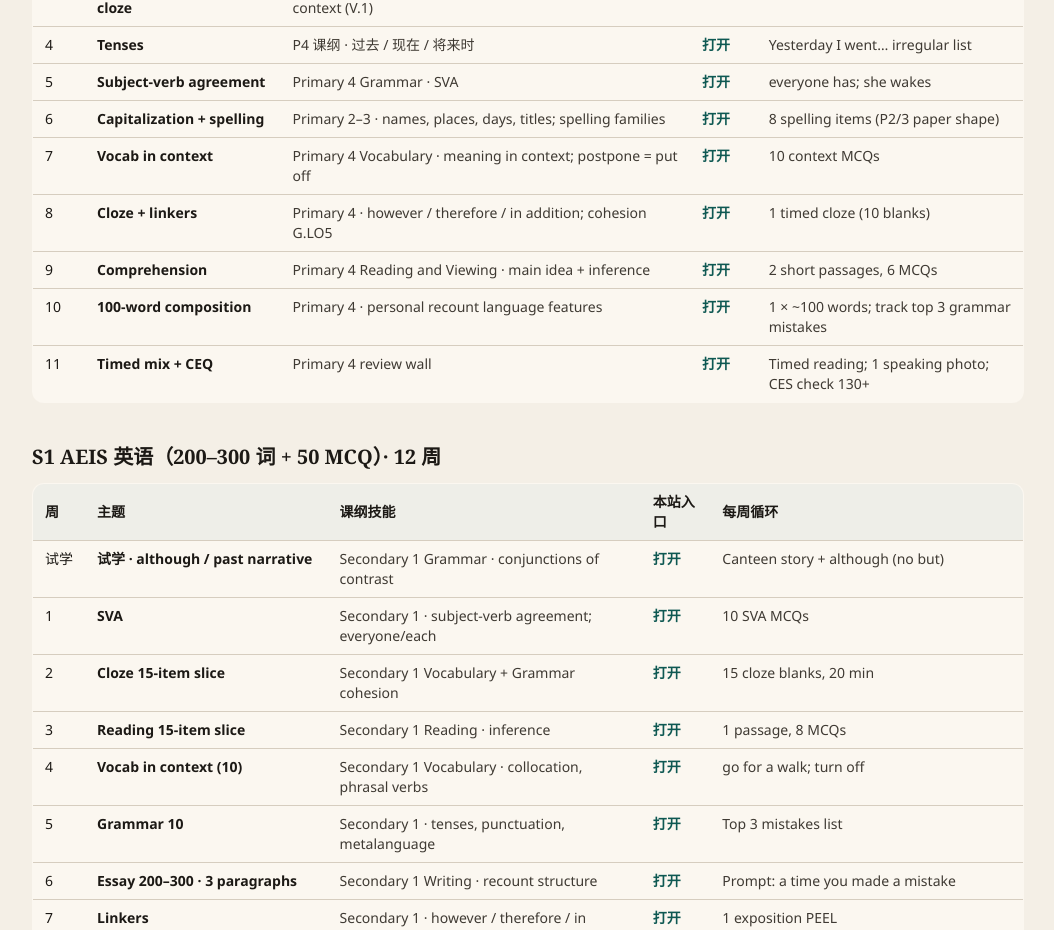
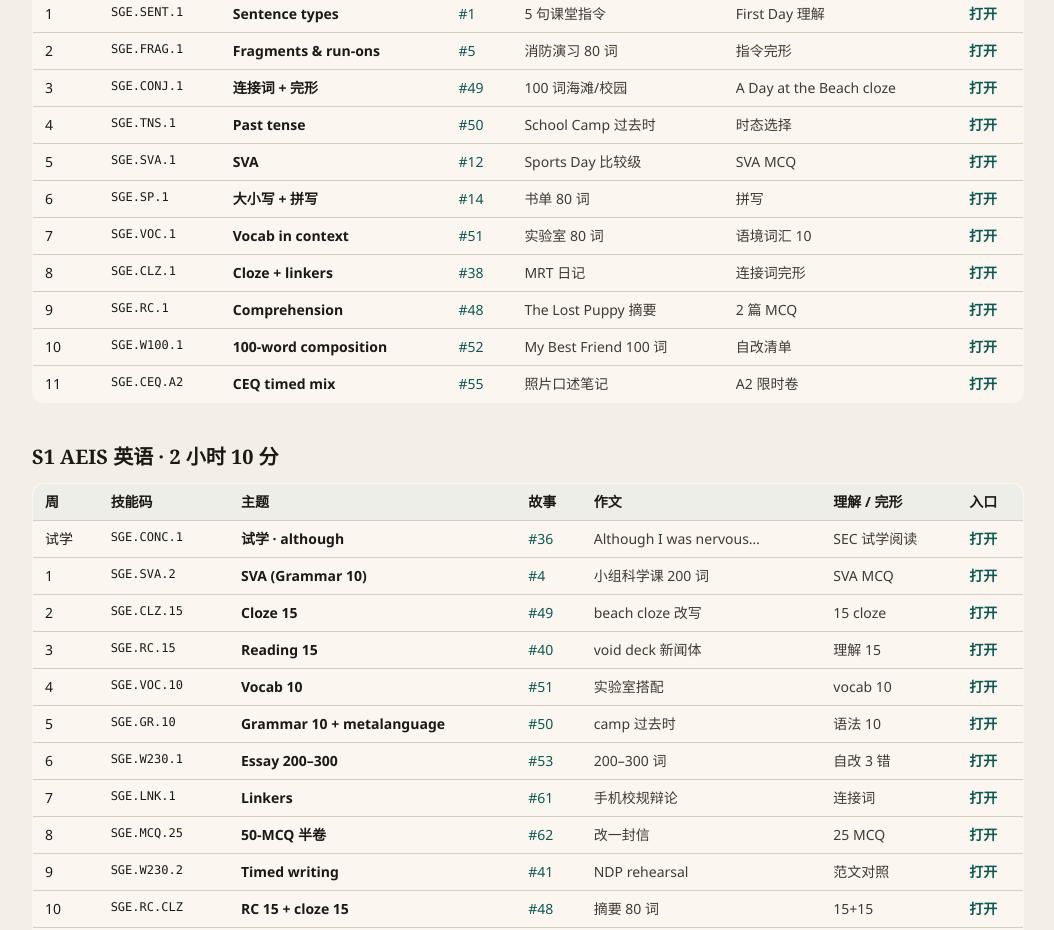
Before and after one commit to ttee/sg-school-entry, a Next.js app: page /curriculum/ixl in a window 1280 px wide. Shown: the part 1288-2218 px from the top of the page, without its empty margins (112-1166 px from the left). Built offline with nearby package versions, Linux system fonts and the light colour scheme.

Commit message:
Map P4 and S1 twelve-week plans to on-site skill codes and story lessons.
Each week is one composition, one cloze or comprehension, and one grammar-vocab drill on sgschools.bid. Codes are SGE.* lesson IDs, not an off-site app.

```diff
--- a/app/curriculum/ixl/page.tsx
+++ b/app/curriculum/ixl/page.tsx
@@ -1,7 +1,7 @@
 import Link from "next/link";
 import CurriculumNav from "@/components/CurriculumNav";
 import { IXL_PATHS, P4_IXL_PLAN, S1_IXL_PLAN, STRANDS } from "@/lib/curriculum/ixl";
-import { FUNCTIONAL_RULE } from "@/lib/curriculum/papers";
+import { FUNCTIONAL_RULE, WEEKLY_LOOP } from "@/lib/curriculum/papers";
 
 function Plan({
   title,
@@ -14,28 +14,36 @@ function Plan({
     <section className="mb-10">
       <h2 className="font-serif font-semibold text-xl mb-3">{title}</h2>
       <div className="overflow-x-auto">
-        <table className="w-full text-sm border border-line rounded-xl overflow-hidden bg-card min-w-[760px]">
+        <table className="w-full text-sm border border-line rounded-xl overflow-hidden bg-card min-w-[900px]">
           <thead className="bg-accent/5">
             <tr>
               <th className="text-left px-3 py-2">周</th>
+              <th className="text-left px-3 py-2">技能码</th>
               <th className="text-left px-3 py-2">主题</th>
-              <th className="text-left px-3 py-2">课纲技能</th>
-              <th className="text-left px-3 py-2">本站入口</th>
-              <th className="text-left px-3 py-2">每周循环</th>
+              <th className="text-left px-3 py-2">故事</th>
+              <th className="text-left px-3 py-2">作文</th>
+              <th className="text-left px-3 py-2">理解 / 完形</th>
+              <th className="text-left px-3 py-2">入口</th>
             </tr>
           </thead>
           <tbody>
             {rows.map((r) => (
               <tr key={r.week} className="border-t border-line align-top">
                 <td className="px-3 py-2 whitespace-nowrap">{r.week === 0 ? "试学" : r.week}</td>
+                <td className="px-3 py-2 font-mono text-xs">{r.code}</td>
                 <td className="px-3 py-2 font-semibold">{r.title}</td>
-                <td className="px-3 py-2 text-ink-2">{r.ixl}</td>
+                <td className="px-3 py-2">
+                  <Link href={`/curriculum/stories/${r.story}`} className="text-accent">
+                    #{r.story}
+                  </Link>
+                </td>
+                <td className="px-3 py-2 text-ink-2">{r.write}</td>
+                <td className="px-3 py-2 text-ink-2">{r.read}</td>
                 <td className="px-3 py-2">
                   <Link href={r.site.split(" ")[0]} className="text-accent font-semibold">
                     打开
                   </Link>
                 </td>
-                <td className="px-3 py-2 text-ink-2">{r.loop}</td>
               </tr>
             ))}
           </tbody>
@@ -49,10 +57,20 @@ export default function IxlPage() {
   return (
     <>
       <CurriculumNav current="/curriculum/ixl" />
-      <h1 className="font-serif font-semibold text-3xl mb-3">本站 12 周技能计划</h1>
+      <h1 className="font-serif font-semibold text-3xl mb-3">P4 与 S1 · 12 周技能码</h1>
       <p className="text-ink-2 mb-4 max-w-2xl leading-relaxed">{FUNCTIONAL_RULE}</p>
+      <p className="text-sm mb-2">每周三件，全在本站：</p>
+      <ul className="list-disc pl-5 text-sm text-ink-2 mb-8">
+        {WEEKLY_LOOP.map((w) => (
+          <li key={w}>{w}</li>
+        ))}
+      </ul>
       <p className="text-sm mb-8">
-        语法、阅读、词汇都在本站练：试学周、语法钻、完形、限时卷、作文词数。开通后按周交作业。
+        技能码 <span className="font-mono">SGE.*</span> 是本站课号，对应语法钻、完形、限时卷和{" "}
+        <Link href="/curriculum/stories" className="text-accent font-semibold">
+          77 个新加坡故事
+        </Link>
+        。P4 冲 A2 Key CES 130+；S1 冲作文 200–300 + 语言 50 题（理解 15 / 完形 15 / 词汇 10 / 语法 10）。
       </p>
 
       <h2 className="font-serif font-semibold text-lg mb-3">按申请年级</h2>
@@ -79,8 +97,8 @@ export default function IxlPage() {
         ))}
       </div>
 
-      <Plan title="P4 入学（A2 Key 130+）· 12 周" rows={P4_IXL_PLAN} />
-      <Plan title="S1 AEIS 英语（200–300 词 + 50 MCQ）· 12 周" rows={S1_IXL_PLAN} />
+      <Plan title="P4（A2 Key 130+）· 前一级 P3 课纲" rows={P4_IXL_PLAN} />
+      <Plan title="S1 AEIS 英语 · 2 小时 10 分" rows={S1_IXL_PLAN} />
     </>
   );
 }
--- a/lib/curriculum/ixl.ts
+++ b/lib/curriculum/ixl.ts
@@ -53,180 +53,40 @@ export type IxlWeek = {
   ixl: string;
   site: string;
   loop: string;
+  code: string;
+  story: number;
+  write: string;
+  read: string;
 };
 
 /** Applying P4 → syllabus of P3; CEQ A2 Key 130+. */
 export const P4_IXL_PLAN: IxlWeek[] = [
-  {
-    week: 0,
-    title: "试学 · articles / this–that",
-    ixl: "Primary 3 Grammar · articles a/an/the; demonstratives",
-    site: "/trial/A2 + /curriculum/grammar/articles",
-    loop: "Lost and Found story + 1 article drill",
-  },
-  {
-    week: 1,
-    title: "Sentence types",
-    ixl: "Primary 3–4 · Is the sentence a statement, question, command or exclamation?",
-    site: "/curriculum/grammar/punctuation",
-    loop: "8 sentence-type items + 1 short writing",
-  },
-  {
-    week: 2,
-    title: "Fragments and run-ons",
-    ixl: "Primary 4 · complete sentence vs fragment / run-on",
-    site: "/curriculum/grammar/punctuation",
-    loop: "Fix 6 run-ons; no comma splices",
-  },
-  {
-    week: 3,
-    title: "Narrative transitions & cloze",
-    ixl: "Primary 4 · coordinating conjunctions (G.2) + synonyms in context (V.1)",
-    site: "/curriculum/grammar/linkers + 100-word story",
-    loop: "1 A2 cloze + 1 guided 100-word draft",
-  },
-  {
-    week: 4,
-    title: "Tenses",
-    ixl: "P4 课纲 · 过去 / 现在 / 将来时",
-    site: "/curriculum/grammar/tense",
-    loop: "Yesterday I went… irregular list",
-  },
-  {
-    week: 5,
-    title: "Subject-verb agreement",
-    ixl: "Primary 4 Grammar · SVA",
-    site: "/curriculum/grammar/sva",
-    loop: "everyone has; she wakes",
-  },
-  {
-    week: 6,
-    title: "Capitalization + spelling",
-    ixl: "Primary 2–3 · names, places, days, titles; spelling families",
-    site: "/curriculum/grammar/punctuation",
-    loop: "8 spelling items (P2/3 paper shape)",
-  },
-  {
-    week: 7,
-    title: "Vocab in context",
-    ixl: "Primary 4 Vocabulary · meaning in context; postpone = put off",
-    site: "/curriculum/diagnostic/p4",
-    loop: "10 context MCQs",
-  },
-  {
-    week: 8,
-    title: "Cloze + linkers",
-    ixl: "Primary 4 · however / therefore / in addition; cohesion G.LO5",
-    site: "/curriculum/grammar/linkers",
-    loop: "1 timed cloze (10 blanks)",
-  },
-  {
-    week: 9,
-    title: "Comprehension",
-    ixl: "Primary 4 Reading and Viewing · main idea + inference",
-    site: "/curriculum/mocks/a2-mock",
-    loop: "2 short passages, 6 MCQs",
-  },
-  {
-    week: 10,
-    title: "100-word composition",
-    ixl: "Primary 4 · personal recount language features",
-    site: "/curriculum/writing",
-    loop: "1 × ~100 words; track top 3 grammar mistakes",
-  },
-  {
-    week: 11,
-    title: "Timed mix + CEQ",
-    ixl: "Primary 4 review wall",
-    site: "/curriculum/mocks/a2-mock + speaking",
-    loop: "Timed reading; 1 speaking photo; CES check 130+",
-  },
+  { week: 0, title: "试学 · articles", ixl: "a/an/the; Is this your…?", site: "/trial/A2", loop: "Lost and Found", code: "SGE.ART.1", story: 2, write: "50–70 词邮件", read: "Lost bottle 理解" },
+  { week: 1, title: "Sentence types", ixl: "statement / question / command / exclamation", site: "/curriculum/grammar/punctuation", loop: "句型 + 短写", code: "SGE.SENT.1", story: 1, write: "5 句课堂指令", read: "First Day 理解" },
+  { week: 2, title: "Fragments & run-ons", ixl: "完整句 vs 碎片 / 逗号连接", site: "/curriculum/grammar/punctuation", loop: "改 6 句", code: "SGE.FRAG.1", story: 5, write: "消防演习 80 词", read: "指令完形" },
+  { week: 3, title: "连接词 + 完形", ixl: "and/but/so; however/therefore", site: "/curriculum/grammar/linkers", loop: "完形 + 100 词故事", code: "SGE.CONJ.1", story: 49, write: "100 词海滩/校园", read: "A Day at the Beach cloze" },
+  { week: 4, title: "Past tense", ixl: "went / saw / because", site: "/curriculum/grammar/tense", loop: "不规则动词", code: "SGE.TNS.1", story: 50, write: "School Camp 过去时", read: "时态选择" },
+  { week: 5, title: "SVA", ixl: "she wakes; everyone has", site: "/curriculum/grammar/sva", loop: "10 题", code: "SGE.SVA.1", story: 12, write: "Sports Day 比较级", read: "SVA MCQ" },
+  { week: 6, title: "大小写 + 拼写", ixl: "names, places, days; 8 spelling", site: "/curriculum/grammar/punctuation", loop: "拼写 8 题（P2/3 卷型）", code: "SGE.SP.1", story: 14, write: "书单 80 词", read: "拼写" },
+  { week: 7, title: "Vocab in context", ixl: "postpone = put off", site: "/curriculum/diagnostic/p4", loop: "P4 摸底", code: "SGE.VOC.1", story: 51, write: "实验室 80 词", read: "语境词汇 10" },
+  { week: 8, title: "Cloze + linkers", ixl: "in addition / however / therefore", site: "/curriculum/grammar/linkers", loop: "10 空完形", code: "SGE.CLZ.1", story: 38, write: "MRT 日记", read: "连接词完形" },
+  { week: 9, title: "Comprehension", ixl: "main idea + inference, 2 passages", site: "/curriculum/mocks/a2-mock", loop: "限时理解", code: "SGE.RC.1", story: 48, write: "The Lost Puppy 摘要", read: "2 篇 MCQ" },
+  { week: 10, title: "100-word composition", ixl: "intro / body / end; top 3 errors", site: "/curriculum/writing", loop: "~100 词", code: "SGE.W100.1", story: 52, write: "My Best Friend 100 词", read: "自改清单" },
+  { week: 11, title: "CEQ timed mix", ixl: "R+W 60 / L 30 / S 8–10; CES 130+", site: "/curriculum/mocks/a2-mock", loop: "听说读写各一", code: "SGE.CEQ.A2", story: 55, write: "照片口述笔记", read: "A2 限时卷" },
 ];
 
 /** Applying S1 → AEIS English 2h10; syllabus of the level before. */
 export const S1_IXL_PLAN: IxlWeek[] = [
-  {
-    week: 0,
-    title: "试学 · although / past narrative",
-    ixl: "Secondary 1 Grammar · conjunctions of contrast",
-    site: "/trial/SEC",
-    loop: "Canteen story + although (no but)",
-  },
-  {
-    week: 1,
-    title: "SVA",
-    ixl: "Secondary 1 · subject-verb agreement; everyone/each",
-    site: "/curriculum/grammar/sva",
-    loop: "10 SVA MCQs",
-  },
-  {
-    week: 2,
-    title: "Cloze 15-item slice",
-    ixl: "Secondary 1 Vocabulary + Grammar cohesion",
-    site: "/curriculum/grammar/cloze",
-    loop: "15 cloze blanks, 20 min",
-  },
-  {
-    week: 3,
-    title: "Reading 15-item slice",
-    ixl: "Secondary 1 Reading · inference",
-    site: "/curriculum/mocks/sec-mock",
-    loop: "1 passage, 8 MCQs",
-  },
-  {
-    week: 4,
-    title: "Vocab in context (10)",
-    ixl: "Secondary 1 Vocabulary · collocation, phrasal verbs",
-    site: "/curriculum/vocab/aeis-academic",
-    loop: "go for a walk; turn off",
-  },
-  {
-    week: 5,
-    title: "Grammar 10",
-    ixl: "Secondary 1 · tenses, punctuation, metalanguage",
-    site: "/curriculum/grammar/tense",
-    loop: "Top 3 mistakes list",
-  },
-  {
-    week: 6,
-    title: "Essay 200–300 · 3 paragraphs",
-    ixl: "Secondary 1 Writing · recount structure",
-    site: "/curriculum/writing",
-    loop: "Prompt: a time you made a mistake",
-  },
-  {
-    week: 7,
-    title: "Linkers",
-    ixl: "Secondary 1 · however / therefore / in addition",
-    site: "/curriculum/grammar/linkers",
-    loop: "1 exposition PEEL",
-  },
-  {
-    week: 8,
-    title: "50-MCQ mix (half paper)",
-    ixl: "Secondary 1 review",
-    site: "/curriculum/mocks/sec-mock",
-    loop: "25 items, 25 min",
-  },
-  {
-    week: 9,
-    title: "Full writing timed",
-    ixl: "Secondary 1 · edit and revise",
-    site: "/curriculum/writing",
-    loop: "30 min, 200–300 words",
-  },
-  {
-    week: 10,
-    title: "Comprehension + cloze back-to-back",
-    ixl: "Secondary 1 Reading and Viewing",
-    site: "/curriculum/mocks/sec-mock",
-    loop: "15 + 15 items",
-  },
-  {
-    week: 11,
-    title: "AEIS mock window",
-    ixl: "Secondary 1 + 2 stretch",
-    site: "/curriculum/mocks/sec-mock",
-    loop: "2 h 10 min studio split: writing then 50-shape language",
-  },
+  { week: 0, title: "试学 · although", ixl: "although 不加 but; 叙事过去时", site: "/trial/SEC", loop: "食堂故事", code: "SGE.CONC.1", story: 36, write: "Although I was nervous…", read: "SEC 试学阅读" },
+  { week: 1, title: "SVA (Grammar 10)", ixl: "everyone / the team of", site: "/curriculum/grammar/sva", loop: "10 题", code: "SGE.SVA.2", story: 4, write: "小组科学课 200 词", read: "SVA MCQ" },
+  { week: 2, title: "Cloze 15", ixl: "collocation + linker 空", site: "/curriculum/grammar/cloze", loop: "15 空 / 20 分", code: "SGE.CLZ.15", story: 49, write: "beach cloze 改写", read: "15 cloze" },
+  { week: 3, title: "Reading 15", ixl: "main idea + inference, 2 passages", site: "/curriculum/mocks/sec-mock", loop: "理解 15", code: "SGE.RC.15", story: 40, write: "void deck 新闻体", read: "理解 15" },
+  { week: 4, title: "Vocab 10", ixl: "meaning in context; go for a walk", site: "/curriculum/vocab/aeis-academic", loop: "10 语境题", code: "SGE.VOC.10", story: 51, write: "实验室搭配", read: "vocab 10" },
+  { week: 5, title: "Grammar 10 + metalanguage", ixl: "tense, punctuation, term names", site: "/curriculum/grammar/tense", loop: "Top 3 错", code: "SGE.GR.10", story: 50, write: "camp 过去时", read: "语法 10" },
+  { week: 6, title: "Essay 200–300", ixl: "3 段：场景 / 高潮 / 反思", site: "/curriculum/writing", loop: "A time I made a mistake", code: "SGE.W230.1", story: 53, write: "200–300 词", read: "自改 3 错" },
+  { week: 7, title: "Linkers", ixl: "however / therefore / in addition", site: "/curriculum/grammar/linkers", loop: "说明文 PEEL", code: "SGE.LNK.1", story: 61, write: "手机校规辩论", read: "连接词" },
+  { week: 8, title: "50-MCQ 半卷", ixl: "25 题 OAS，25 分", site: "/curriculum/mocks/sec-mock", loop: "限时语言", code: "SGE.MCQ.25", story: 62, write: "改一封信", read: "25 MCQ" },
+  { week: 9, title: "Timed writing", ixl: "30 分，200–300 词", site: "/curriculum/writing", loop: "词数带内", code: "SGE.W230.2", story: 41, write: "NDP rehearsal", read: "范文对照" },
+  { week: 10, title: "RC 15 + cloze 15", ixl: "背靠背两段", site: "/curriculum/mocks/sec-mock", loop: "30 题", code: "SGE.RC.CLZ", story: 48, write: "摘要 80 词", read: "15+15" },
+  { week: 11, title: "AEIS 全卷窗", ixl: "2h10：作文 + 50 题型", site: "/curriculum/mocks/sec-mock", loop: "写作再语言", code: "SGE.AEIS.S1", story: 75, write: "Although we lost…", read: "SEC 限时卷" },
 ];
```
